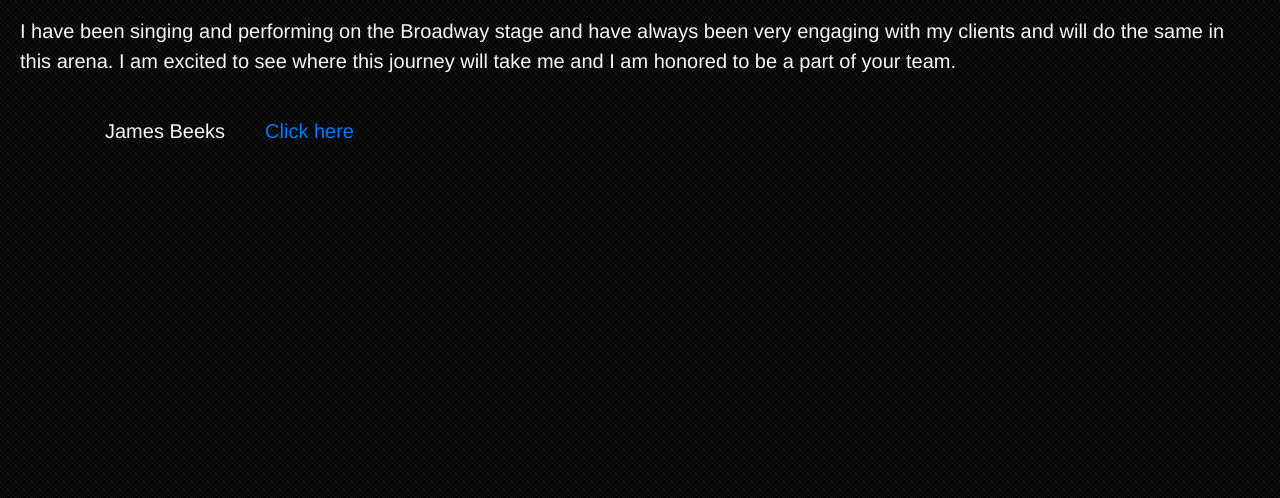
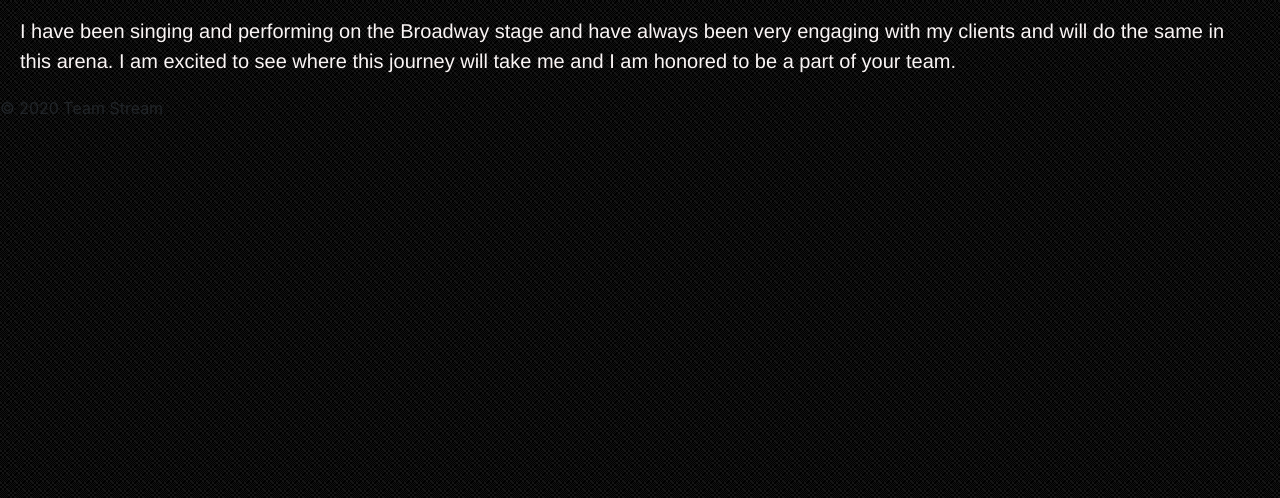
Before and after one commit to JDBgit9/Responsive-Portfolio, a plain HTML site: page index.html in a window 1280 px wide. Shown: the part 302-800 px from the top of the page. Drawn offline with nearby package versions, Linux system fonts and the light colour scheme.

Commit message:
more updates

```diff
--- a/index.html
+++ b/index.html
@@ -119,13 +119,16 @@
 
 
 
-    <div class="container">
-        <footer>
-            <p>James Beeks</p>
-            <p><a href="mailto:info@jamesdbeeks.com">Click here</a></p>
-        </footer>
-    </div>
+    <div class="container"  id="footer-container"></div>
 
+    <!-- Footer -->
+    <footer class="page-footer" id="footer" style="background-color: ;">
+        <div class="footer-copyright">
+            <div class="container">
+                © 2020 Team Stream
+            </div>
+        </div>
+    </footer>
 
 
     <script src="https://code.jquery.com/jquery-2.2.2.min.js"></script>
```
